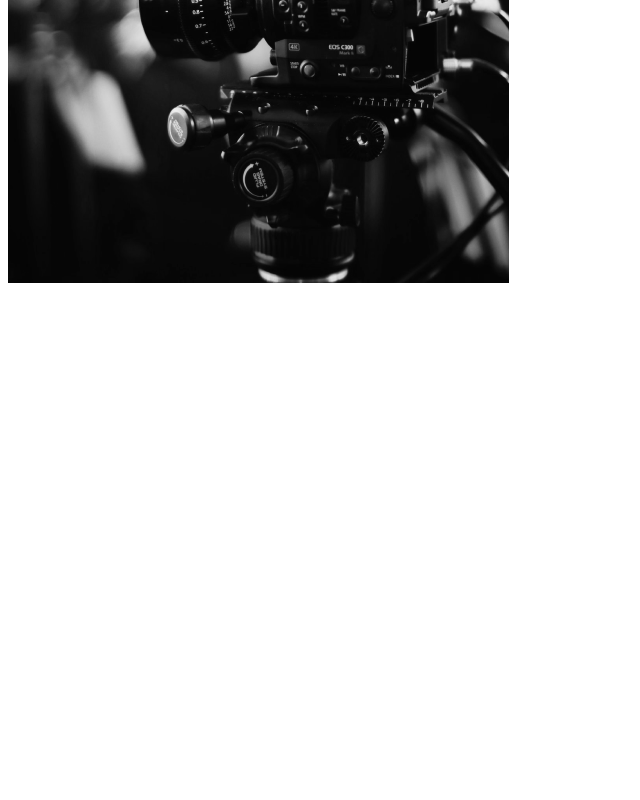
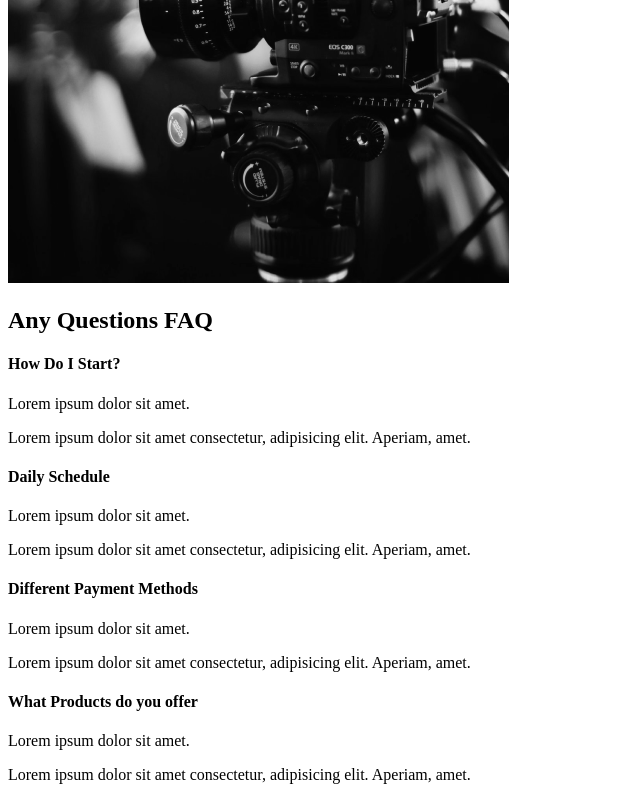
Before and after one commit to AdonisAgelis/dev-portfolio, a React (Create React App) app: page / in a window 1280 px wide. Shown: the part 2099-2899 px from the top of the page, without its empty margins (0-640 px from the left). Before the commit the page ends 2394 px from the top, so only its background shows below. Built offline with nearby package versions, Linux system fonts and the light colour scheme.

Commit message:
FAQ Section

```diff
--- /dev/null
+++ b/src/components/FaqSection.js
@@ -0,0 +1,53 @@
+import React from 'react';
+
+const FaqSection = () => {
+  return (
+    <div className="faq">
+      <h2>
+        Any Questions <span>FAQ</span>
+      </h2>
+      <div className="question">
+        <h4>How Do I Start?</h4>
+        <div className="answer">
+          <p>Lorem ipsum dolor sit amet.</p>
+          <p>
+            Lorem ipsum dolor sit amet consectetur, adipisicing elit. Aperiam,
+            amet.
+          </p>
+        </div>
+      </div>
+      <div className="question">
+        <h4>Daily Schedule</h4>
+        <div className="answer">
+          <p>Lorem ipsum dolor sit amet.</p>
+          <p>
+            Lorem ipsum dolor sit amet consectetur, adipisicing elit. Aperiam,
+            amet.
+          </p>
+        </div>
+      </div>
+      <div className="question">
+        <h4>Different Payment Methods</h4>
+        <div className="answer">
+          <p>Lorem ipsum dolor sit amet.</p>
+          <p>
+            Lorem ipsum dolor sit amet consectetur, adipisicing elit. Aperiam,
+            amet.
+          </p>
+        </div>
+      </div>
+      <div className="question">
+        <h4>What Products do you offer</h4>
+        <div className="answer">
+          <p>Lorem ipsum dolor sit amet.</p>
+          <p>
+            Lorem ipsum dolor sit amet consectetur, adipisicing elit. Aperiam,
+            amet.
+          </p>
+        </div>
+      </div>
+    </div>
+  );
+};
+
+export default FaqSection;
--- a/src/pages/AboutUs.js
+++ b/src/pages/AboutUs.js
@@ -2,12 +2,14 @@
 // Import Pages Components
 import AboutSection from '../components/AboutSection';
 import ServicesSection from '../components/ServicesSection';
+import FaqSection from '../components/FaqSection';
 
 const AboutUs = () => {
   return (
     <>
       <AboutSection />
       <ServicesSection />
+      <FaqSection />
     </>
   );
 };
```
